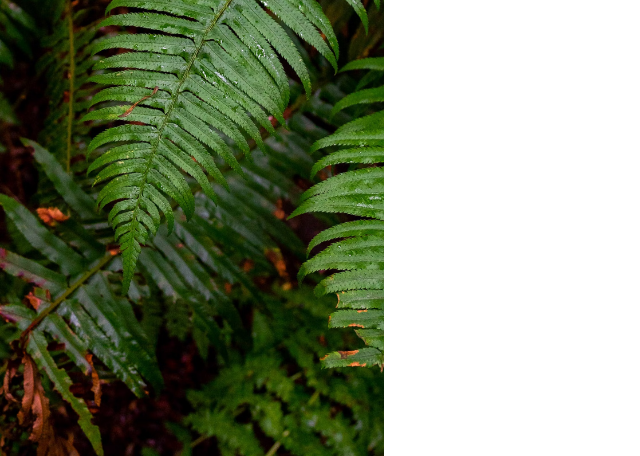
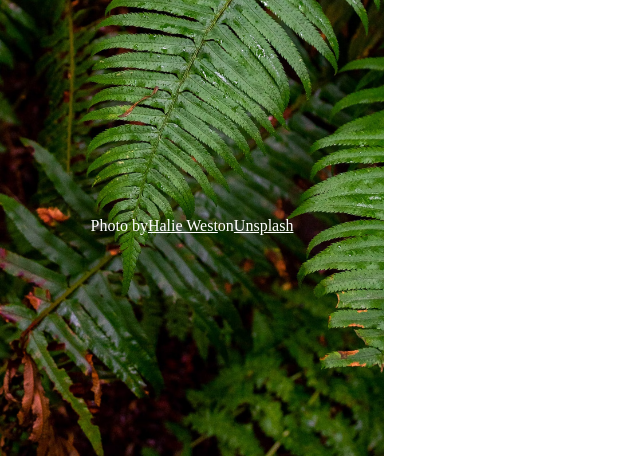
Before and after one commit to n-pontes/signup-form, a plain HTML site: page index.html in a window 1280 px wide. Shown: the part 344-800 px from the top of the page, without its empty margins (0-640 px from the left). Drawn offline with Linux system fonts and the light colour scheme.

Commit message:
Add for the reference selector new properties The flex property allows the selector reference to have its children centered Additionally a new css rule was added for the a links, their color is white now

```diff
--- a/css/styles.css
+++ b/css/styles.css
@@ -7,6 +7,25 @@
     font-family: 'Norse-Bold';
     src: url(../font/Norse-Bold.otf);
     font-weight: bold;
+}
+
+.container {
+    display: flex;
+    flex-direction: column;
+    justify-content: space-evenly;
+    width: 30vw;
+    height: 100vh;
+}
+
+.reference {
+    color: white;
+    width: 30vw;
+    display: flex;
+    justify-content: center;
+}
+
+a {
+    color: white;
 }
 
 .hero-image {
```
